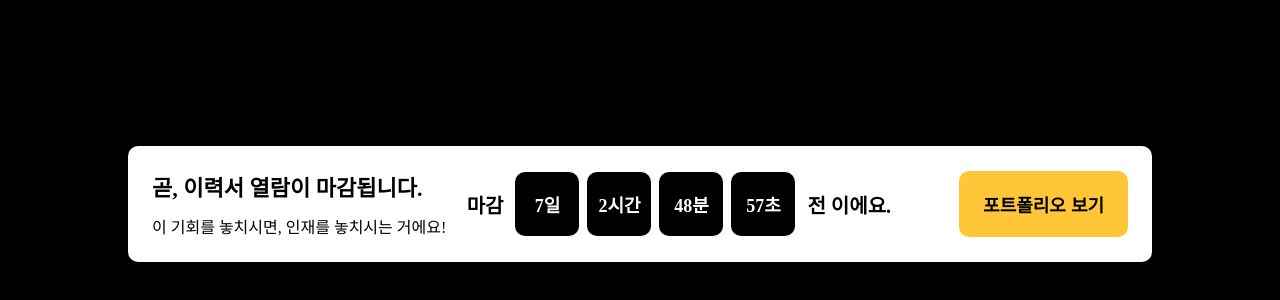
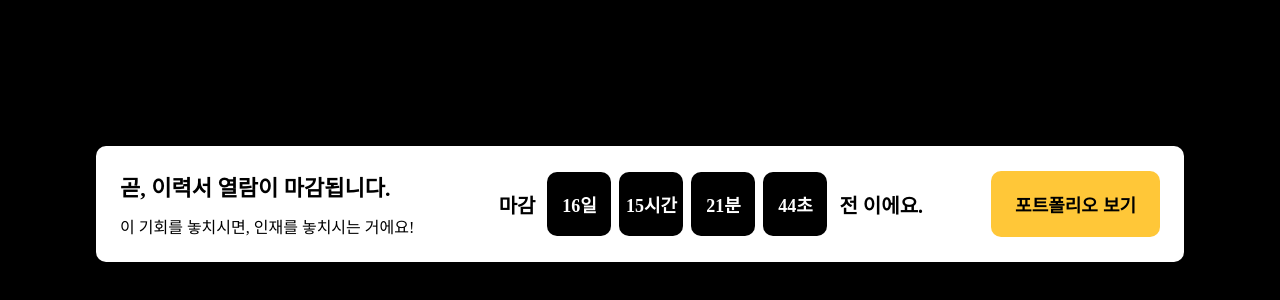
Before and after one commit to SON7AE/Hackers_JS, a plain HTML site: page class13/index.html in a window 1280 px wide. Shown: the part 196-496 px from the top of the page. Drawn offline with Linux system fonts and the light colour scheme.

Commit message:
13강 - 강의자료

```diff
--- a/class13/index.css
+++ b/class13/index.css
@@ -22,7 +22,7 @@
     align-items: center;
     justify-content: space-between;
 
-    width: 80%;
+    width: 85%;
     padding: 24px;
 
     background-color: white;
--- a/class13/index.html
+++ b/class13/index.html
@@ -13,19 +13,7 @@
                     <span class="container__infoBox__title">곧, 이력서 열람이 마감됩니다.</span>
                     <span class="container__infoBox__desc">이 기회를 놓치시면, 인재를 놓치시는 거에요!</span>
                 </div>
-                <div class="container__countDownBox">
-                    <div class="container__countDownBox__countDown">
-                        <div class="layout">
-                            <span class="layout__text">마감</span>
-                            <div class="layout__time">7일</div>
-                            <div class="layout__time">2시간</div>
-                            <div class="layout__time">48분</div>
-                            <div class="layout__time">57초</div>
-                            <span class="layout__text">전 이에요.</span>
-                        </div>
-                        <button class="button">포트폴리오 보기</button>
-                    </div>
-                </div>
+                <div class="container__countDownBox"></div>
             </div>
         </div>
     </body>
--- a/class13/index.js
+++ b/class13/index.js
@@ -0,0 +1,41 @@
+const countDownBoxEl = document.querySelector(".container__countDownBox")
+const targetDate = new Date("2024-03-30 23:59:59")
+
+let endTime = new Date(targetDate).getTime() // getTime() 메서드는 표준시에 따라 지정된 날짜의 시간에 해당하는 숫자 값을 반환
+let period = endTime - new Date().getTime() // 타깃 날짜에서 오늘 날짜를 빼주어 카운트다운의 기간을 설정
+let days = ""
+let hours = ""
+let minutes = ""
+let seconds = ""
+
+function countDown() {
+    period = endTime - new Date().getTime()
+
+    const daysValue = Math.floor(period / (1000 * 60 * 60 * 24))
+    const hoursValue = Math.floor((period % (1000 * 60 * 60 * 24)) / (1000 * 60 * 60))
+    const minutesValue = Math.floor((period % (1000 * 60 * 60)) / (1000 * 60))
+    const secondsValue = Math.floor((period % (1000 * 60)) / 1000)
+
+    days = daysValue
+    hours = hoursValue
+    minutes = minutesValue
+    seconds = secondsValue
+}
+
+// ----------------------------------------------------------------------------------------------------
+
+setInterval(() => {
+    countDown()
+
+    countDownBoxEl.innerHTML = `<div class="container__countDownBox__countDown">
+        <div class="layout">
+            <span class="layout__text">마감</span>
+            <div class="layout__time">${days}일</div>
+            <div class="layout__time">${hours}시간</div>
+            <div class="layout__time">${minutes}분</div>
+            <div class="layout__time">${seconds}초</div>
+            <span class="layout__text">전 이에요.</span>
+        </div>
+        <button class="button">포트폴리오 보기</button>
+    </div>`
+}, 1000)
```
Also changed, not shown: class13/original.html (added, +33 -0 lines).
